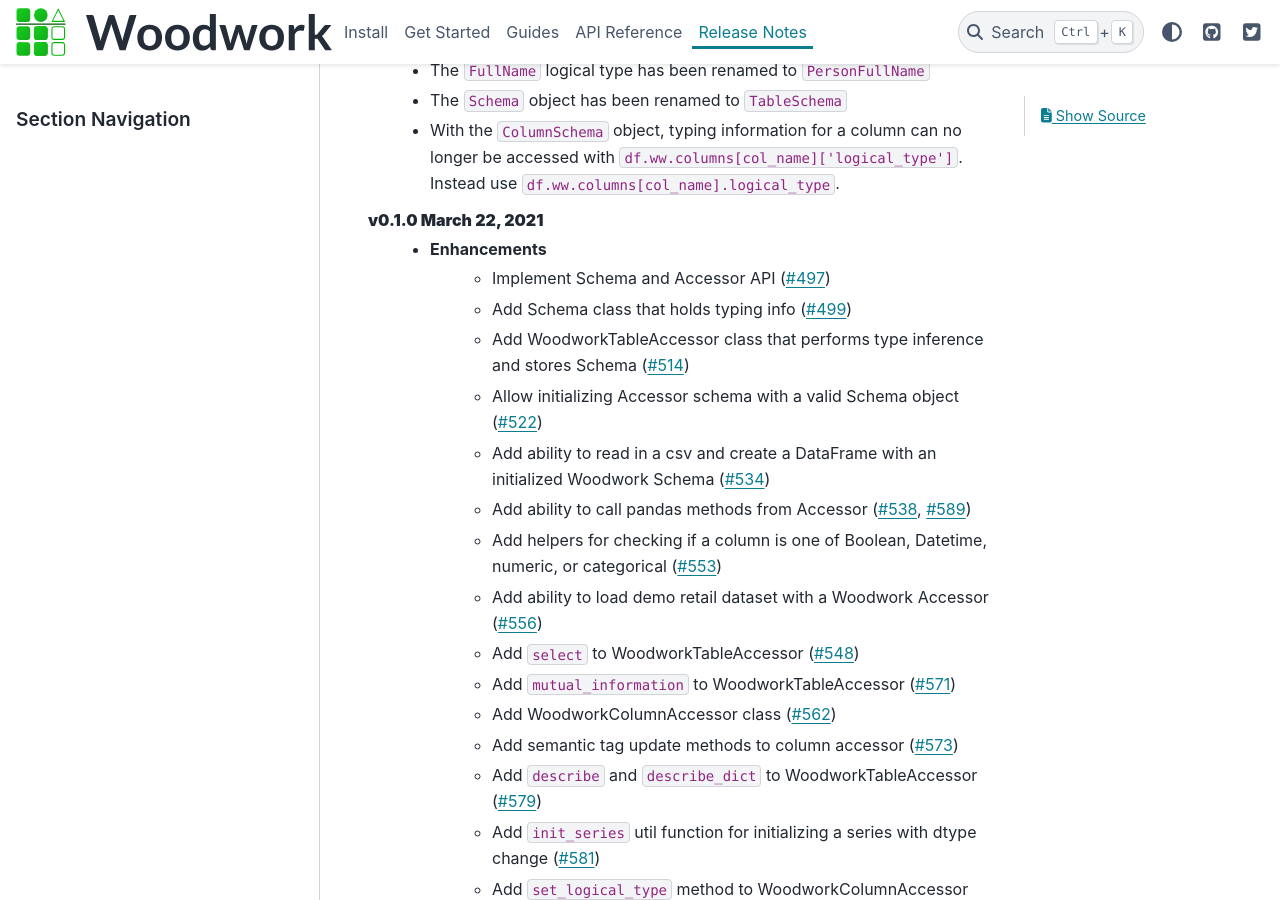
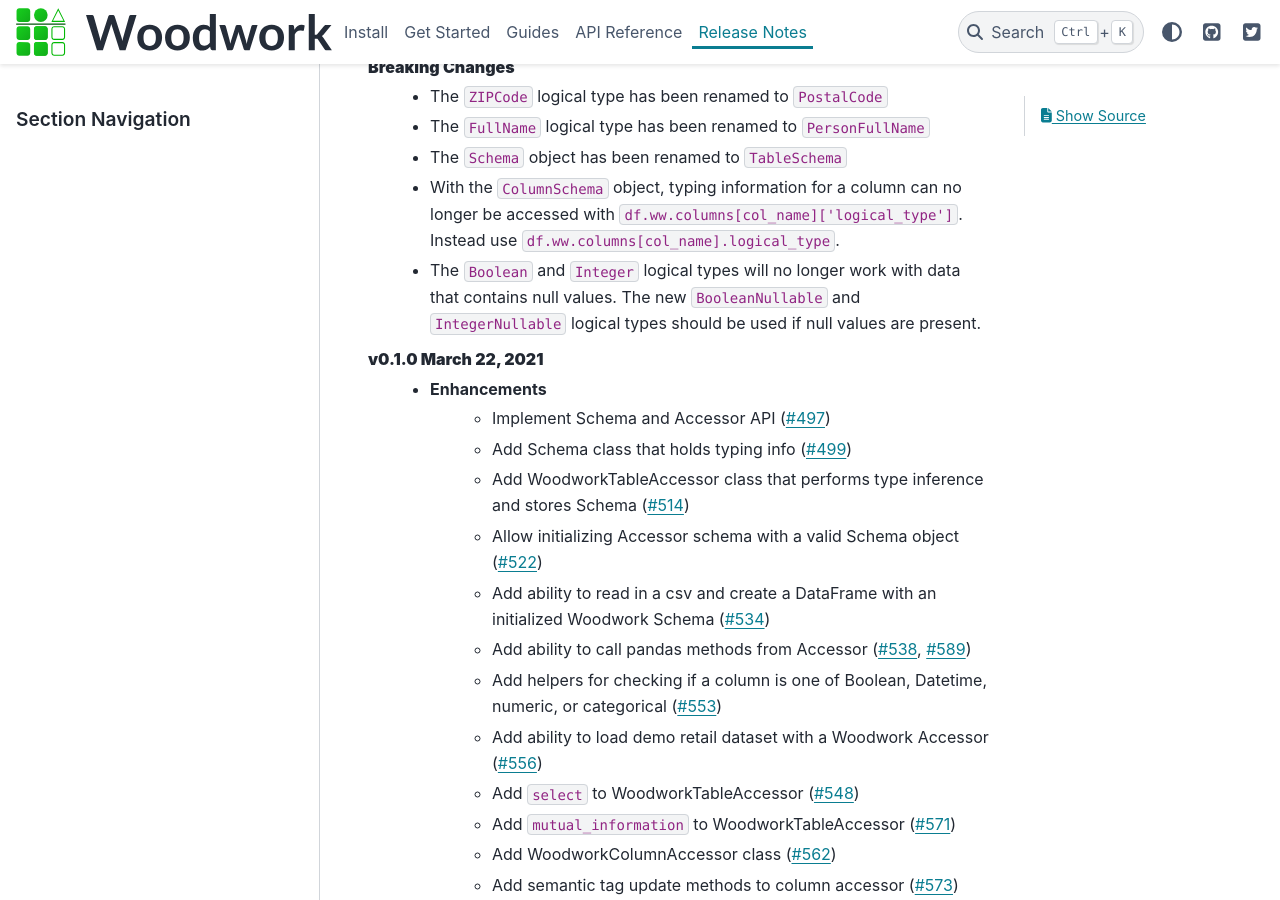
Before and after one commit to alteryx/woodwork, a Sphinx documentation site: the page built from docs/source/release_notes.rst, in a window 1280 px wide and 900 px high, scrolled down 1685 px. Built offline with Sphinx 7.4.7 and the PyData theme 0.15.4, drawn with Linux system fonts in a browser that asks for light colours; comment, search, counter and statistics services are not loaded; some of the changed text lies outside the part shown.

Commit message:
update release notes

```diff
--- a/docs/source/release_notes.rst
+++ b/docs/source/release_notes.rst
@@ -13,6 +13,7 @@
         * Add validation control to ``deserialize.read_woodwork_table`` and ``ww.read_csv`` (:pr:`788`)
         * Add ``WoodworkColumnAccessor.schema`` and handle copying column schema (:pr:`799`)
         * Allow initializing a ``WoodworkColumnAccessor`` with a ``ColumnSchema`` (:pr:`814`)
+        * Add ``BooleanNullable`` and ``IntegerNullable`` logical types (:pr:`830`)
     * Fixes
     * Changes
         * Rename ``FullName`` logical type to ``PersonFullName`` (:pr:`740`)
@@ -46,6 +47,9 @@
     * The ``Schema`` object has been renamed to ``TableSchema``
     * With the ``ColumnSchema`` object, typing information for a column can no longer be accessed
       with ``df.ww.columns[col_name]['logical_type']``. Instead use ``df.ww.columns[col_name].logical_type``.
+    * The ``Boolean`` and ``Integer`` logical types will no longer work with data that contains null
+      values. The new ``BooleanNullable`` and ``IntegerNullable`` logical types should be used if
+      null values are present.
 
 **v0.1.0 March 22, 2021**
     * Enhancements
```
